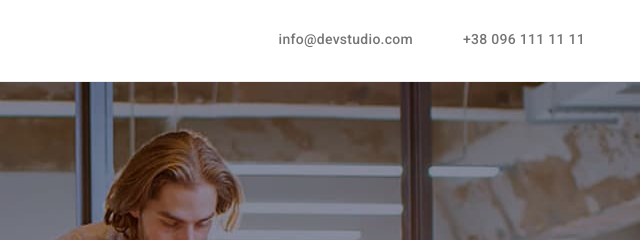
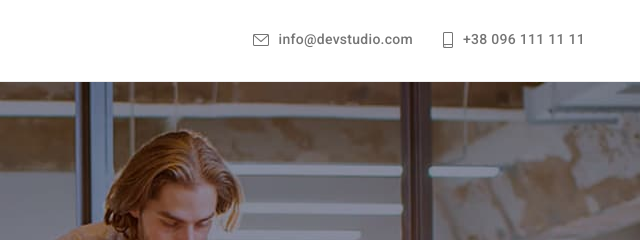
Before and after one commit to KhailoAndrey/goit-markup-hw-08, a plain HTML site: page index.html in a window 1280 px wide. Shown: the top 240 px of the page, 640-1280 px from the left. Drawn offline with nearby package versions, Linux system fonts and the light colour scheme.

Commit message:
Update styles.css

```diff
--- a/css/styles.css
+++ b/css/styles.css
@@ -129,9 +129,14 @@ a:focus {
   align-items: center;
 }
 
-.page,
+.page {
+  margin-left: 50px;
+}
+
 .contact {
-  margin-left: 50px;
+  display: flex;
+  margin-left: 30px;
+  align-items: center;
 }
 
 .page:first-child,
@@ -146,7 +151,9 @@ a:focus {
 .icon-mail::before {
   content: "";
   display: block;
-  background-color: red;
+  height: 12px;
+  width: 16px;
+  /* background-color: red; */
   background-image: url(../images/envelope.svg);
   background-repeat: no-repeat;
   background-position: center;
@@ -155,11 +162,14 @@ a:focus {
 
 .icon-tel::before {
   content: "";
-  display: block;
-  background-color: green;
+  display: inline-block;
+  width: 10px;
+  height: 16px;
+  /* background-color: green; */
   background-image: url(../images/smartphone.svg);
   background-repeat: no-repeat;
   background-position: center;
+  margin-right: 10px;
 }
 
 .contact-link {
```
